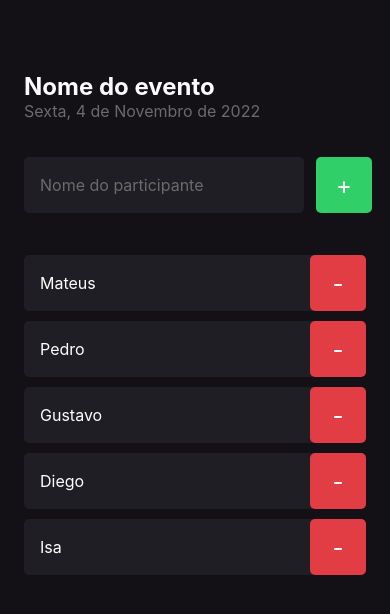
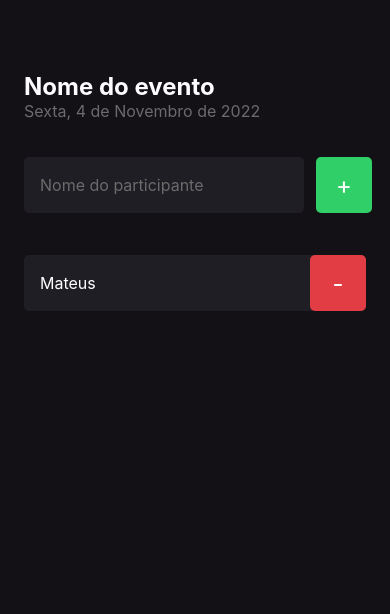
Before and after one commit to mateusrc-dev/imhere, a React Native app: screen / in a window 390 px wide. Shown: the top 614 px of the page. Built offline with nearby package versions, Linux system fonts and the light colour scheme.

Commit message:
add useState in Home

```diff
--- a/src/screens/Home/index.tsx
+++ b/src/screens/Home/index.tsx
@@ -1,3 +1,4 @@
+import { useState } from "react";
 import {
   Text,
   View,
@@ -13,21 +14,16 @@ export function Home() {
   // App é a função padrão que vai ser iniciada no nosso app
   // no JSX um componente é uma interface e também é uma função que tem um retorno onde fica os elementos que serão exibidos em tela
 
-  const participants = [
-    "Mateus",
-    "Pedro",
-    "Gustavo",
-    "Diego",
-    "Isa",
-  ];
+  const [participants, setParticipants] = useState(['Mateus']);
 
   function handleParticipantAdd() {
-    if (participants.includes("Mateus")) {
+    if (participants.includes("Lucas")) {
       return Alert.alert(
         "Participante existe!",
         "Já existe um participante na lista com esse nome."
       );
     }
+    setParticipants((state) => [...state, "Pedro"]);
   }
 
   function handleParticipantRemove(name: string) {
@@ -39,7 +35,7 @@ export function Home() {
       },
       {
         text: "Não",
-        style: 'cancel',
+        style: "cancel",
       },
     ]);
   }
```
